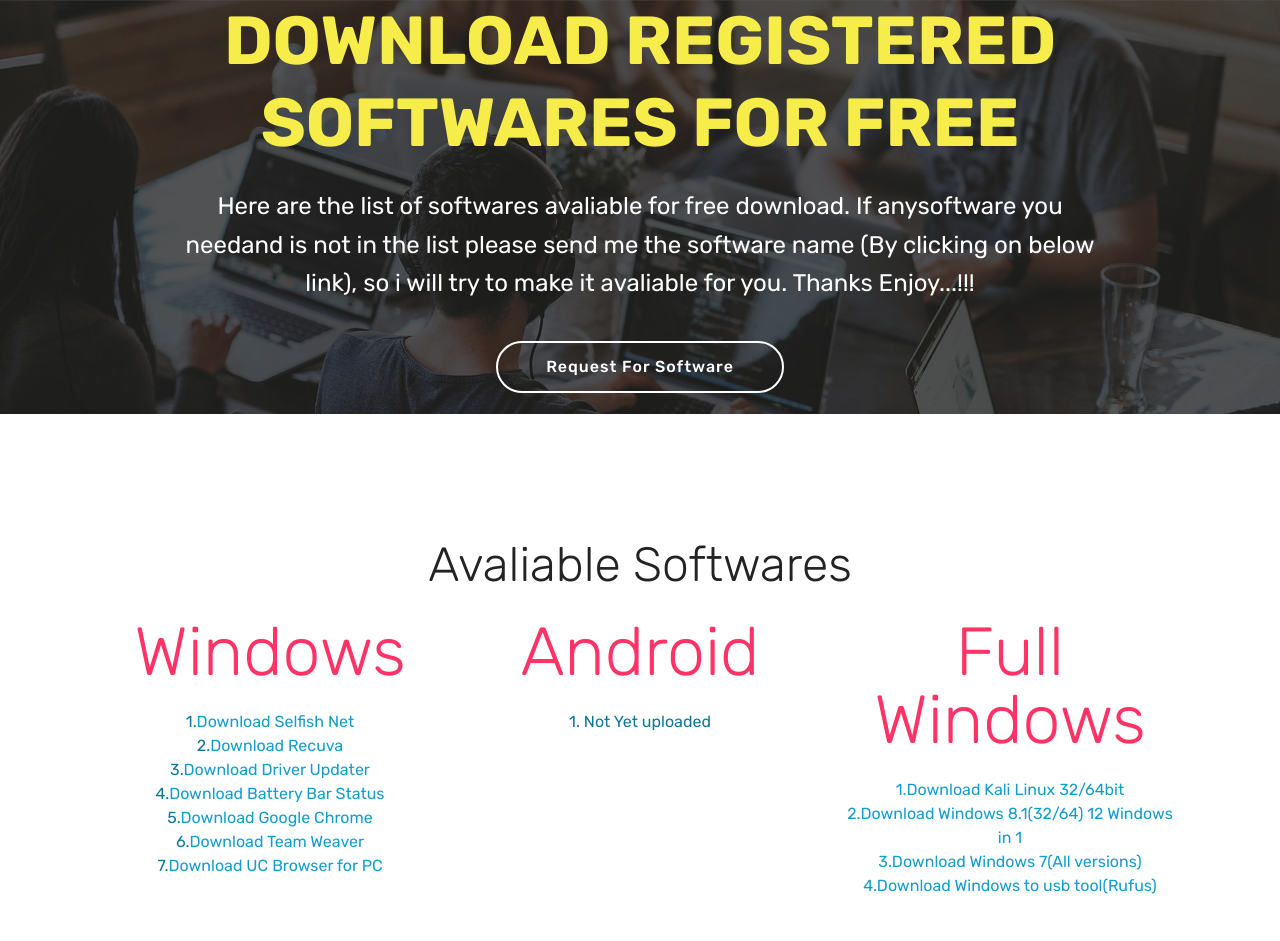
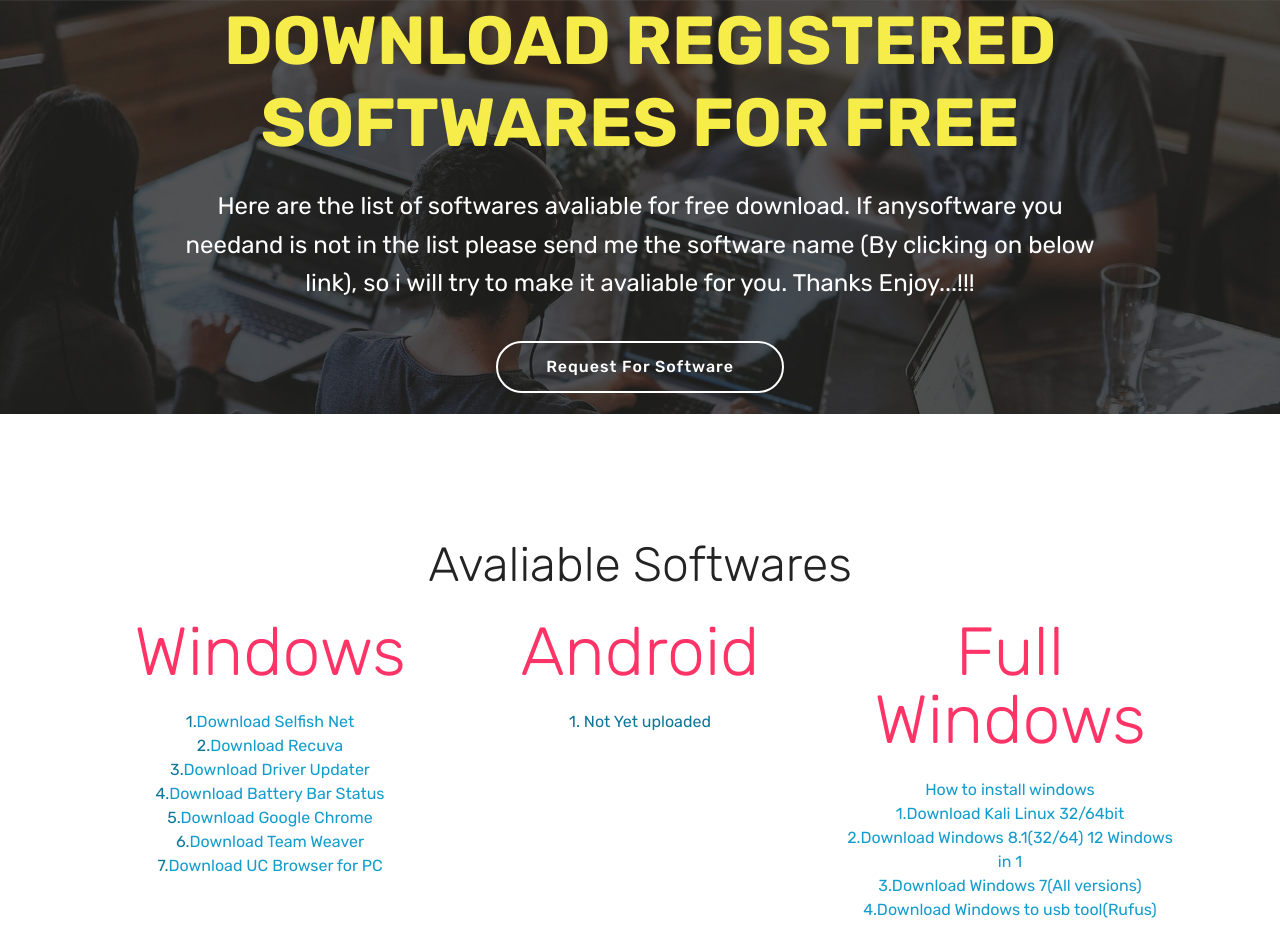
Before and after one commit to kaleemullah525/myown, a plain HTML site: page softwares.html in a window 1280 px wide. Drawn offline with Linux system fonts and the light colour scheme.

Commit message:
Update softwares.html

```diff
--- a/softwares.html
+++ b/softwares.html
@@ -84,6 +84,7 @@
                             <div class="card-text">
 
                                 <p class="mbr-content-text mbr-fonts-style display-7">
+                                  <a href="https://ouo.io/NdwLFs" style="color=red">How to install windows</a><br>
                                   <a href="https://ouo.io/rUpUBB">1.Download Kali Linux 32/64bit</a><br>
                                   <a href="https://ouo.io/USMgTOz">2.Download Windows 8.1(32/64) 12 Windows in 1</a><br>
                                   <a href="https://ouo.io/MBWbBu">3.Download Windows 7(All versions)</a><br>
```
